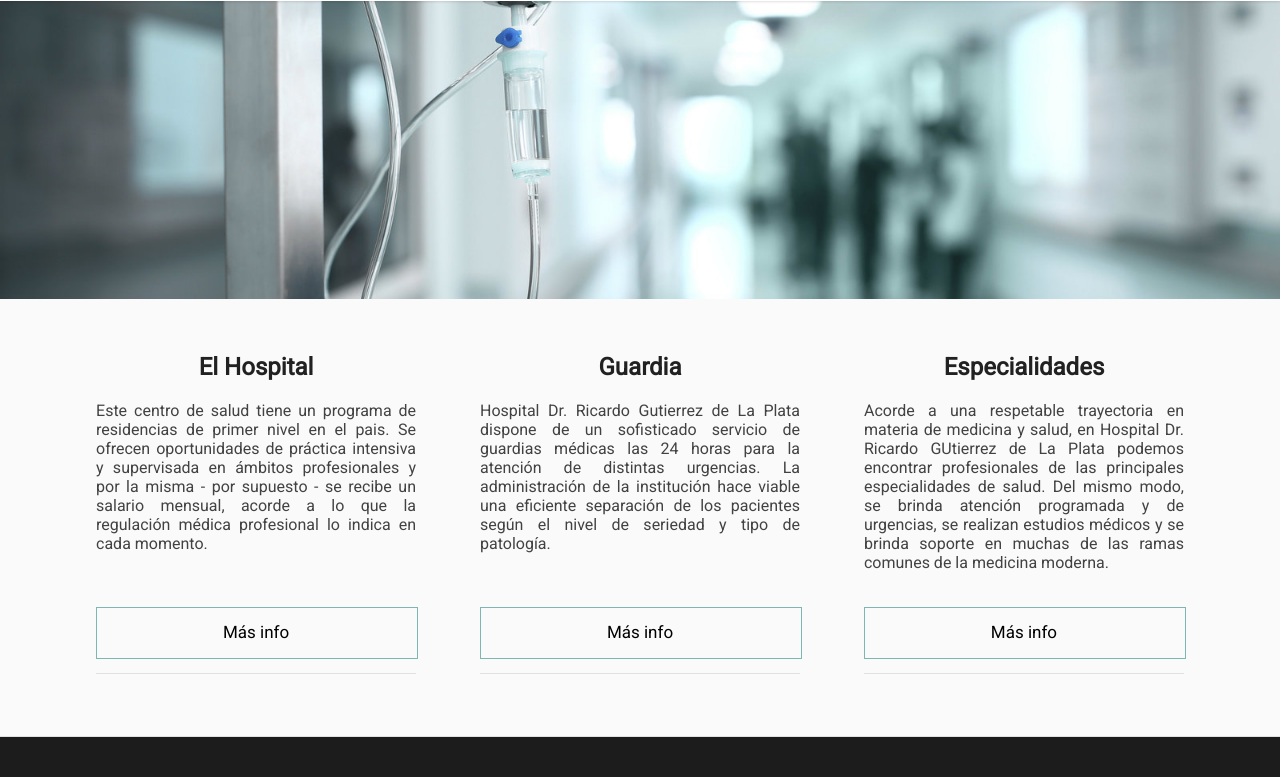
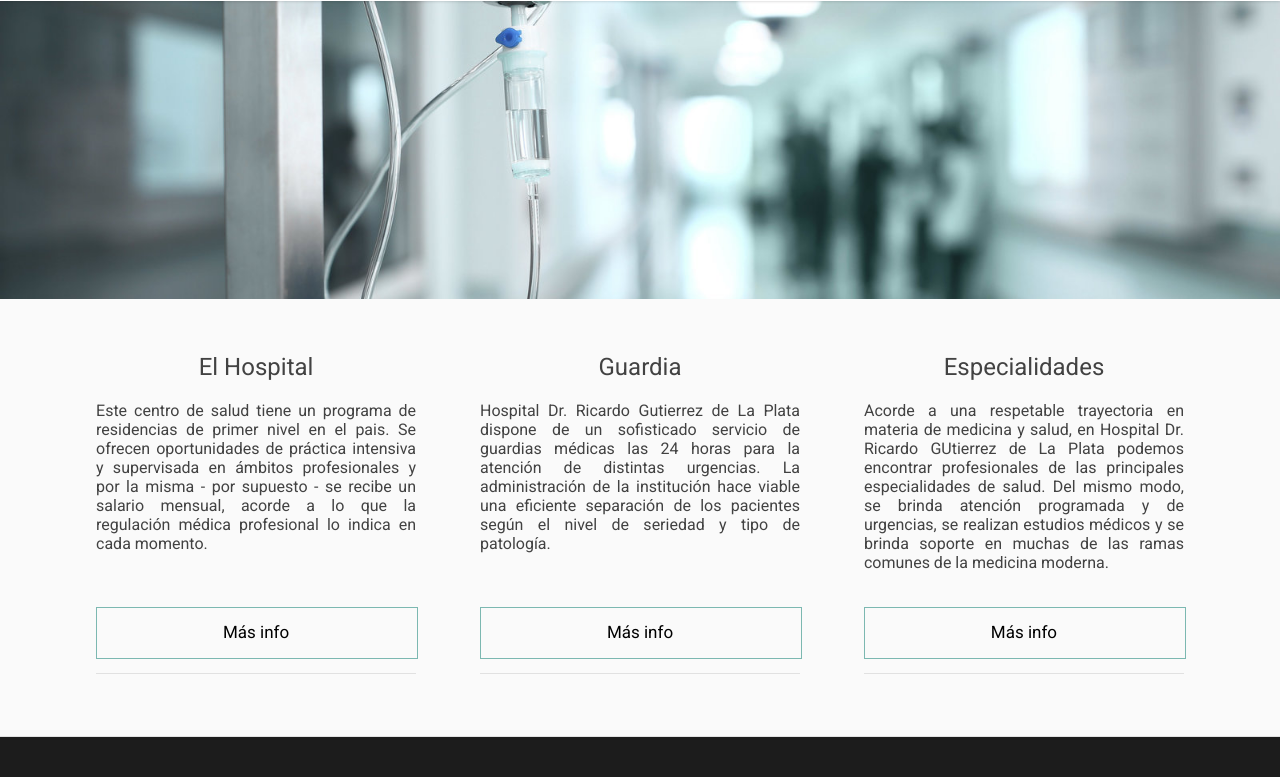
Before and after one commit to francoborrelli/hospitalGutierrez, a PHP site: page / in a window 1280 px wide. Shown: the part 79-856 px from the top of the page. Run offline with PHP 8.4, Linux system fonts and the light colour scheme.

Commit message:
change h1 to h2

```diff
--- a/index.html
+++ b/index.html
@@ -16,7 +16,7 @@
 <body>
 
     <nav class="topnav" id="navbar">
-        <a class="nav-item" href="#"><img  class="logo" src="resources/images/Caduceo.png" alt="Logo Hospital Gutierrez"><span class="name">Hospital Dr. Ricardo Gutiérrez</span> </a>
+        <a class="nav-item" href=""><img  class="logo" src="resources/images/Caduceo.png" alt="Logo Hospital Gutierrez"><span class="name">Hospital Dr. Ricardo Gutiérrez</span> </a>
         <form class="search">
             <input type="text" placeholder="Buscar">
             <button class="btn" type="submit">Buscar</button>
@@ -30,7 +30,7 @@
         <img src="resources/images/hospital.jpg" class="banner" alt="Banner Hospital">
 
         <article class="article-main">
-            <h1>El Hospital</h1>
+            <h2>El Hospital</h2>
             <p class="text">Este centro de salud tiene un programa de residencias de primer nivel en el pais. Se ofrecen oportunidades de práctica intensiva y supervisada en ámbitos profesionales y por la misma - por supuesto - se recibe un salario mensual, acorde a lo que la regulación médica profesional lo indica en cada momento.</p>
             <p>
             <a href="#" class="button"><span>Más info</span></a>
@@ -38,7 +38,7 @@
             <hr>
         </article>
         <article class="article-main">
-            <h1>Guardia</h1>
+            <h2>Guardia</h2>
             <p class="text">Hospital Dr. Ricardo Gutierrez de La Plata dispone de un sofisticado servicio de guardias médicas las 24 horas para la atención de distintas urgencias. La administración de la institución hace viable una eficiente separación de los pacientes según el nivel de seriedad y tipo de patología.</p>
             <p>
             <a href="#" class="button"><span>Más info</span></a>
@@ -46,7 +46,7 @@
             <hr>
         </article>
         <article class="article-main">
-            <h1>Especialidades</h1>
+            <h2>Especialidades</h2>
             <p class="text">Acorde a una respetable trayectoria en materia de medicina y salud, en Hospital Dr. Ricardo GUtierrez de La Plata podemos encontrar profesionales de las principales especialidades de salud. Del mismo modo, se brinda atención programada y de urgencias, se realizan estudios médicos y se brinda soporte en muchas de las ramas comunes de la medicina moderna.</p>
             <p>
             <a href="#" class="button"><span>Más info</span></a>
--- a/resources/css/articles.css
+++ b/resources/css/articles.css
@@ -19,8 +19,8 @@ hr{
     color: #424242;
 }
 
-.article-main h1{
-    color: #212121;
+.article-main h2{
+    font-weight: lighter;
 }
 
 .article-main .text{
```
